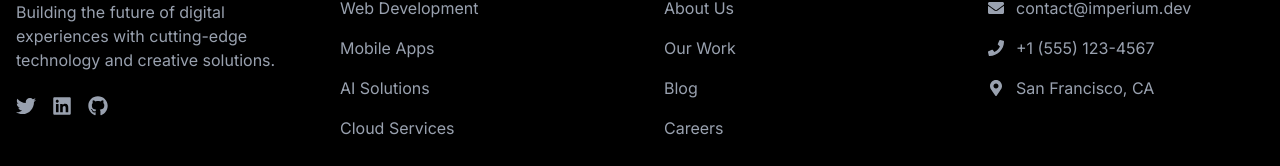
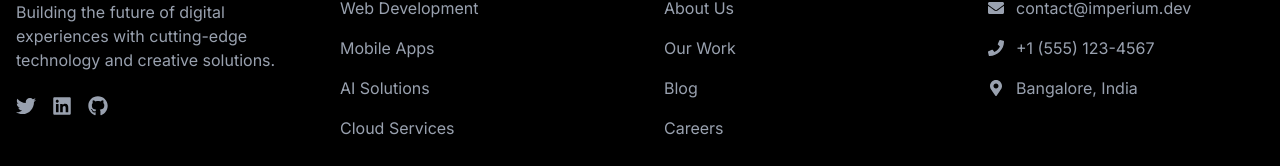
Before and after one commit to harshmriduhash/imperium-dev, a Next.js app: page /blog in a window 1280 px wide. Shown: the part 2078-2244 px from the top of the page. Built offline with nearby package versions, Linux system fonts and the light colour scheme.

Commit message:
Update footer location from San Francisco, CA to Bangalore, India

```diff
--- a/src/components/Footer.tsx
+++ b/src/components/Footer.tsx
@@ -88,7 +88,7 @@ export default function Footer() {
               </li>
               <li className="flex items-center text-gray-400">
                 <FaMapMarkerAlt className="mr-3" />
-                San Francisco, CA
+                Bangalore, India
               </li>
             </ul>
           </div>
```
